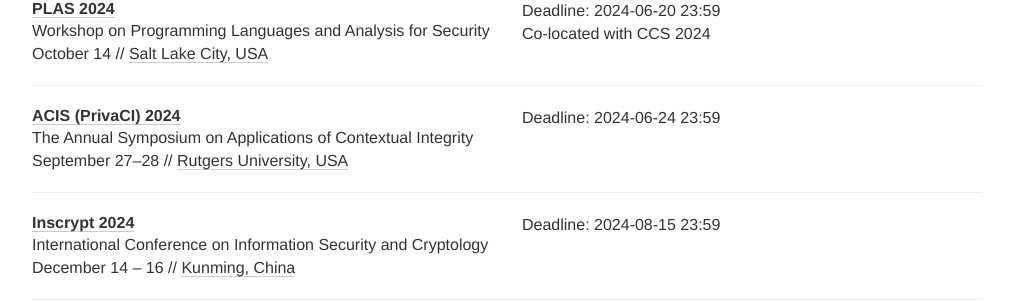
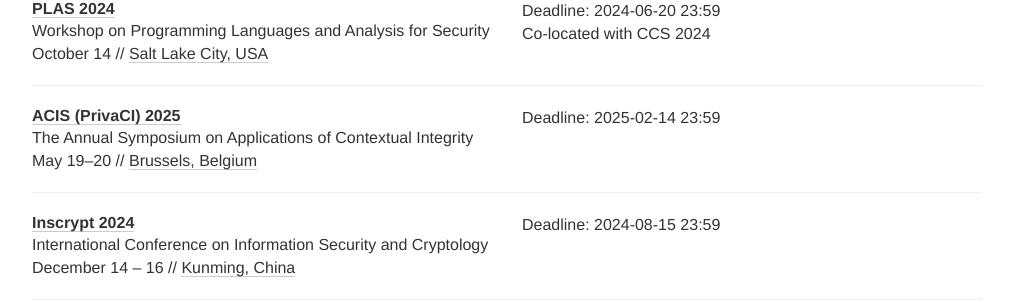
Before and after one commit to sec-deadlines/sec-deadlines.github.io, a Jekyll site: the page built from index.html, in a window 1280 px wide and 900 px high, scrolled down 4785 px. Shown: the part 153-455 px from the top of the window, without its empty margins (133-1146 px from the left). Built offline with Jekyll 4.4.1, drawn with Linux system fonts in a browser that asks for light colours; nearby versions of some CDN libraries; comment, search, counter and statistics services are not loaded.

Commit message:
Update PrivaCI for 2025

```diff
--- a/_data/conferences.yml
+++ b/_data/conferences.yml
@@ -293,12 +293,12 @@
   tags: [SEC, PRIV, SHOP]
 
 - name: ACIS (PrivaCI)
-  year: 2024
-  date: September 27-28
+  year: 2025
+  date: May 19-20
   description: The Annual Symposium on Applications of Contextual Integrity
-  link: https://privaci.info/symposium/2024/cfp.html
-  deadline: ["2024-06-24 23:59"]
-  place: Rutgers University, USA
+  link: https://privaci.info/symposium/2025/cfp.html
+  deadline: ["2025-02-14 23:59"]
+  place: Brussels, Belgium
   tags: [PRIV, CONF]
 
 # Crypto
```
